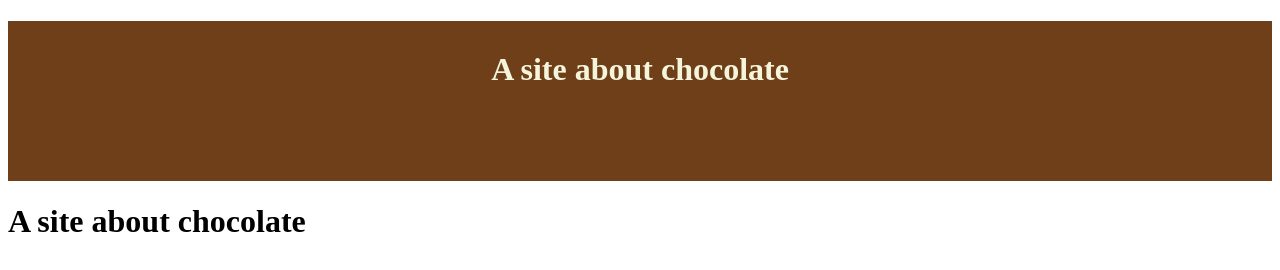
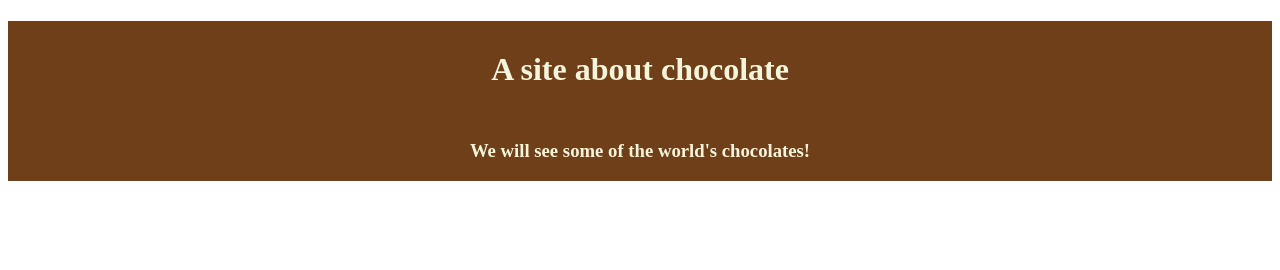
Before and after one commit to odysplat1990/odysseasWEB2GitTest_2020cafter, a plain HTML site: page index.html in a window 1280 px wide. Drawn offline with Linux system fonts and the light colour scheme.

Commit message:
third  commit

```diff
--- a/index.html
+++ b/index.html
@@ -11,8 +11,8 @@
 <body>
     <div class="jumbotron">
         <h1>A site about chocolate</h1>
+        <h3>We will see some of the world's chocolates!</h3>
     </div>
-    <h1>A site about chocolate</h1>
 </body>
 
 </html>
```
